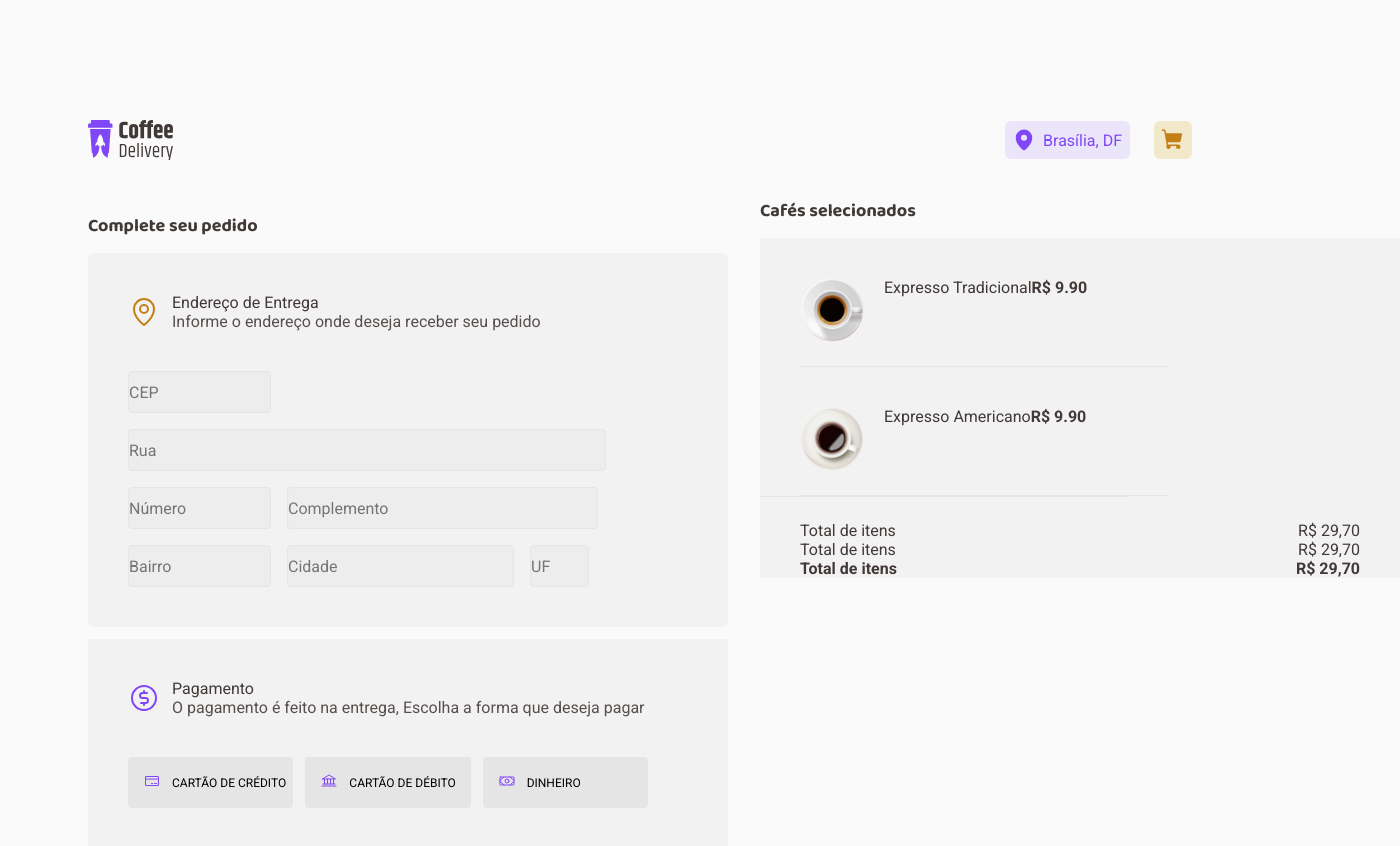
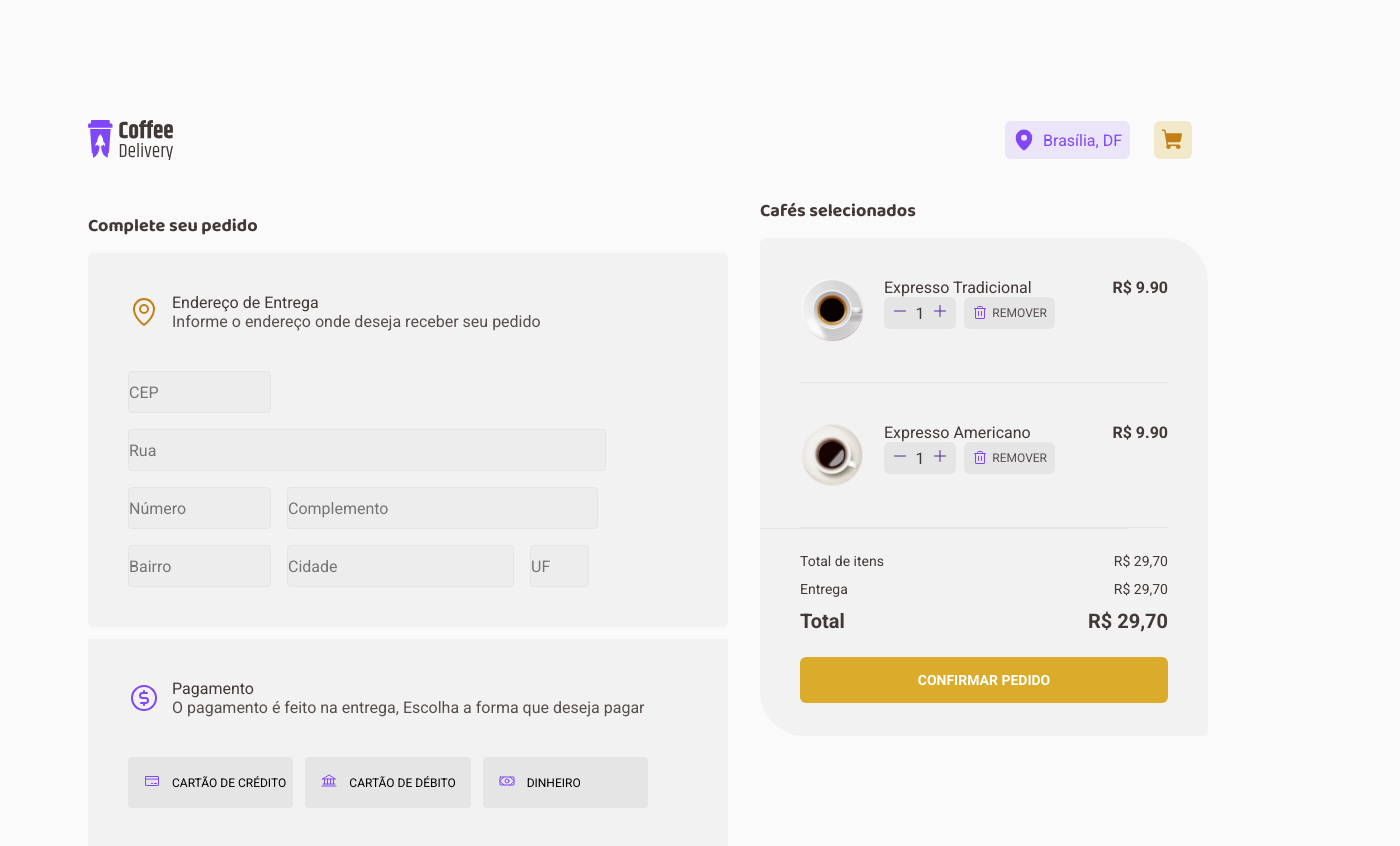
Before and after one commit to ciceroff/coffee-delivery, a React (Vite) app: page /order in a window 1280 px wide. Shown: the whole page, 1400 px wide, since content can reach past the window. Built offline with nearby package versions, Linux system fonts and the light colour scheme.

Commit message:
♻️ finish cart box

```diff
--- a/src/components/Coffee/styles.ts
+++ b/src/components/Coffee/styles.ts
@@ -68,6 +68,7 @@ export const CoffeeCounterButton = styled.button`
   color: ${(props) => props.theme['purple-dark']};
   background: transparent;
 `
+
 export const CoffeeCart = styled.button`
   border: 0;
   color: white;
--- a/src/pages/Checkout/index.tsx
+++ b/src/pages/Checkout/index.tsx
@@ -3,7 +3,10 @@ import {
   CreditCard,
   CurrencyCircleDollar,
   MapPin,
+  Minus,
   Money,
+  Plus,
+  Trash,
 } from 'phosphor-react'
 import {
   InfoBox,
@@ -24,6 +27,12 @@ import {
   CoffeeInfoBox,
   CoffeeBoxInfoText,
   CoffeeSpecification,
+  CartCountButtons,
+  ButtonCounter,
+  RemoveButtonBlock,
+  CartButtons,
+  ItensPriceTotal,
+  SubmitButton,
 } from './styles'
 import {
   arabe,
@@ -133,8 +142,23 @@ export function Checkout() {
                     <CoffeeBoxInfoText>
                       <CoffeeSpecification>
                         <p>{coffee.title}</p>
-                        <b>{coffee.price}</b>
+                        <CartButtons>
+                          <CartCountButtons>
+                            <ButtonCounter>
+                              <Minus />
+                            </ButtonCounter>
+                            <p>1</p>
+                            <ButtonCounter>
+                              <Plus />
+                            </ButtonCounter>
+                          </CartCountButtons>
+                          <RemoveButtonBlock>
+                            <Trash color="#8047F8" />
+                            <p>REMOVER</p>
+                          </RemoveButtonBlock>
+                        </CartButtons>
                       </CoffeeSpecification>
+                      <b>{coffee.price}</b>
                     </CoffeeBoxInfoText>
                   </CoffeeInfoBox>
                 </Coffee>
@@ -146,13 +170,16 @@ export function Checkout() {
             <p>R$ 29,70</p>
           </ItensPrice>
           <ItensPrice>
-            <p>Total de itens</p>
+            <p>Entrega</p>
             <p>R$ 29,70</p>
           </ItensPrice>
-          <ItensPrice>
-            <b>Total de itens</b>
+          <ItensPriceTotal>
+            <b>Total</b>
             <b>R$ 29,70</b>
-          </ItensPrice>
+          </ItensPriceTotal>
+          <SubmitButton>
+            <p>CONFIRMAR PEDIDO</p>{' '}
+          </SubmitButton>
         </CartInfo>
       </Cart>
     </CheckoutContainer>
--- a/src/pages/Checkout/styles.ts
+++ b/src/pages/Checkout/styles.ts
@@ -104,8 +104,10 @@ export const CartTitle = styled.p`
 
 export const CartInfo = styled.div`
   margin-top: 0.9375rem;
-  width: 40rem;
+  width: 28rem;
+  height: 31.125rem;
   background: ${(props) => props.theme['base-card']};
+  border-radius: 6px 44px;
 `
 
 export const SelectedCoffees = styled.div`
@@ -122,6 +124,18 @@ export const ItensPrice = styled.div`
   justify-content: space-between;
   padding-left: 2.5rem;
   padding-right: 2.5rem;
+  margin-top: 0.75rem;
+  font-size: 14px;
+`
+
+export const ItensPriceTotal = styled.div`
+  display: flex;
+  align-items: center;
+  justify-content: space-between;
+  padding-left: 2.5rem;
+  padding-right: 2.5rem;
+  margin-top: 0.75rem;
+  font-size: 20px;
 `
 
 export const Coffee = styled.div`
@@ -133,13 +147,78 @@ export const Coffee = styled.div`
 
 export const CoffeeInfoBox = styled.div`
   display: flex;
+  width: 23rem;
+  height: 5rem;
 `
 
 export const CoffeeBoxInfoText = styled.div`
   padding-left: 1.25rem;
+  display: flex;
+  justify-content: space-between;
+  width: 19rem;
 `
 
 export const CoffeeSpecification = styled.div`
   display: flex;
+  flex-direction: column;
+`
+
+export const CartCountButtons = styled.div`
+  display: flex;
   justify-content: space-between;
+  align-items: center;
+  background: ${(props) => props.theme['base-button']};
+  margin-right: 0.5rem;
+  padding-left: 0.5rem;
+  padding-right: 0.5rem;
+  gap: 0.25rem;
+  border-radius: 6px;
+  width: 4.5rem;
 `
+
+export const ButtonCounter = styled.button`
+  border: 0px;
+  color: ${(props) => props.theme['purple-dark']};
+  background: transparent;
+`
+
+export const RemoveButtonBlock = styled.button`
+  display: flex;
+  justify-content: space-between;
+  align-items: center;
+  background: ${(props) => props.theme['base-button']};
+  margin-right: 0.5rem;
+  padding-left: 0.5rem;
+  padding-right: 0.5rem;
+  gap: 0.25rem;
+  border-radius: 6px;
+  width: 5.6875rem;
+  height: 2rem;
+  border: 0;
+  p {
+    font-size: 12px;
+    color: ${(props) => props.theme['base-text']};
+  }
+`
+
+export const CartButtons = styled.div`
+  display: flex;
+`
+
+export const SubmitButton = styled.button`
+  margin-top: 1.5rem;
+  align-self: center;
+  margin-left: 2.5rem;
+  width: 23rem;
+  height: 2.875rem;
+  background: ${(props) => props.theme['yellow-brand']};
+  color: white;
+  border: 0;
+  border-radius: 6px;
+  p {
+    font-family: 'Roboto';
+    font-style: normal;
+    font-weight: 700;
+    font-size: 14px;
+  }
+`
```
